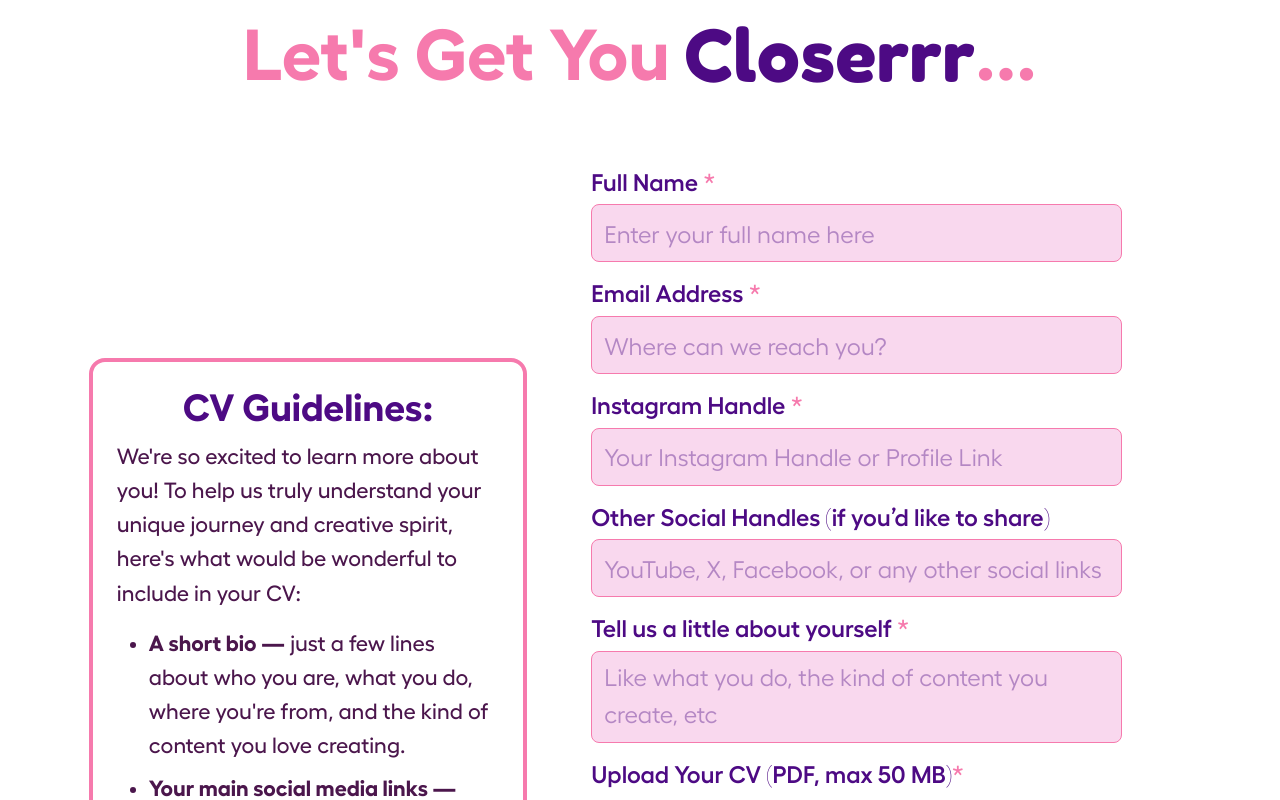
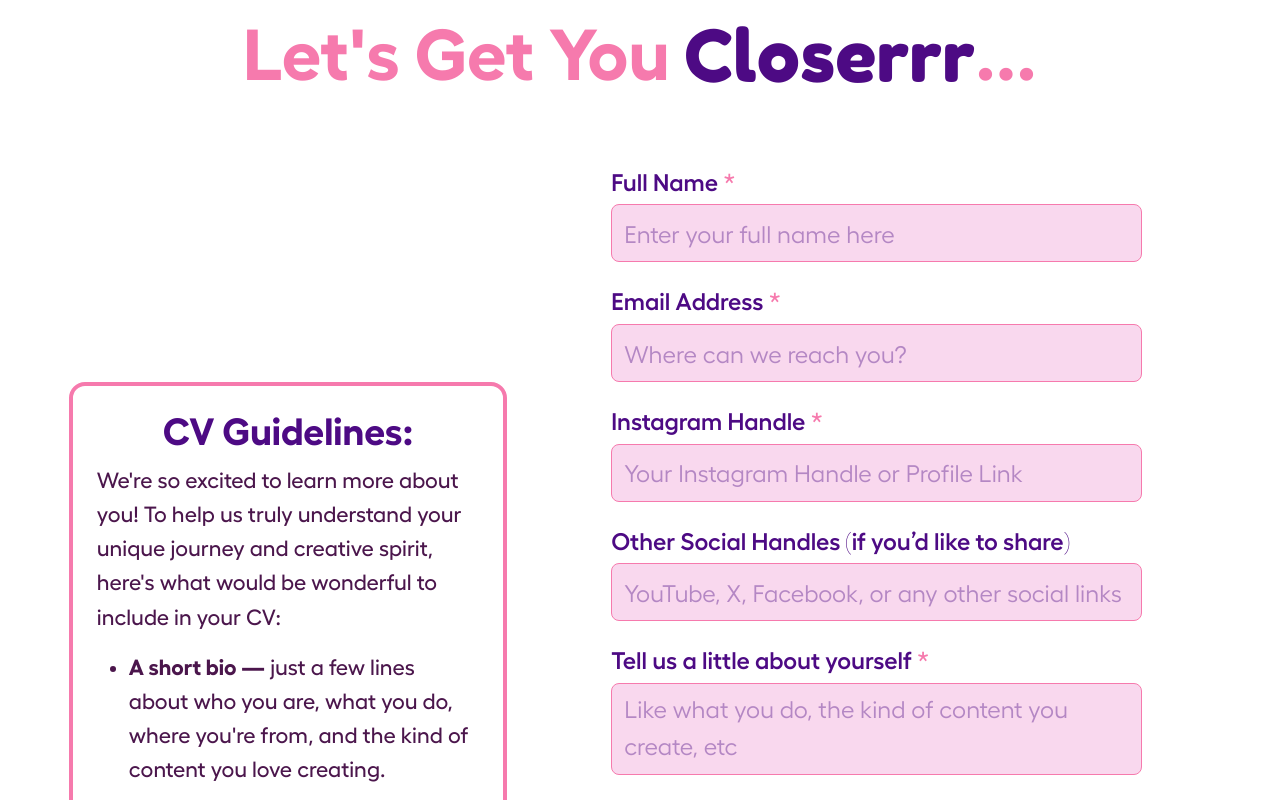
Before and after one commit to sharkbrews/Closerrr-New, a React (Vite) app: page /join-closerrr in a window 1280 px wide. Shown: the part 1500-2300 px from the top of the page. Built offline with nearby package versions, Linux system fonts and the light colour scheme; the HTML template or start-up script is replaced by a standard one.

Commit message:
Slightly increase spacing between form columns and input fields for a cleaner layout

```diff
--- a/src/components/Form.jsx
+++ b/src/components/Form.jsx
@@ -93,7 +93,7 @@ function Form() {
 
   return (
     <div className="w-full h-fit flex justify-center px-4">
-      <div className="w-full flex flex-col md:flex-row md:justify-center gap-10 py-10">
+      <div className="w-full flex flex-col md:flex-row md:justify-center gap-14 md:gap-16 lg:gap-20 py-10">
         <div className="w-full md:w-[45vw] xl:w-[38vw] flex justify-center items-center p-4 md:p-6">
           <div className="w-[100%] lg:text-creator-subheading text-lg min-h-fit border-4 border-customPink-500 rounded-2xl p-4 md:p-6 px-6 md:px-6 flex flex-col items-center">
             <h1 className="lg:text-cv-heading text-3xl md:text-3xl font-hellix-bold text-customPurple-500 mb-2">
@@ -142,7 +142,7 @@ function Form() {
           ) : (
             <form
               onSubmit={handleSubmit}
-              className="w-[95%] md:w-[95%]  xl:w-[85%] flex flex-col gap-4"
+              className="w-[95%] md:w-[95%]  xl:w-[85%] flex flex-col gap-6"
             >
               {[
                 {
```
